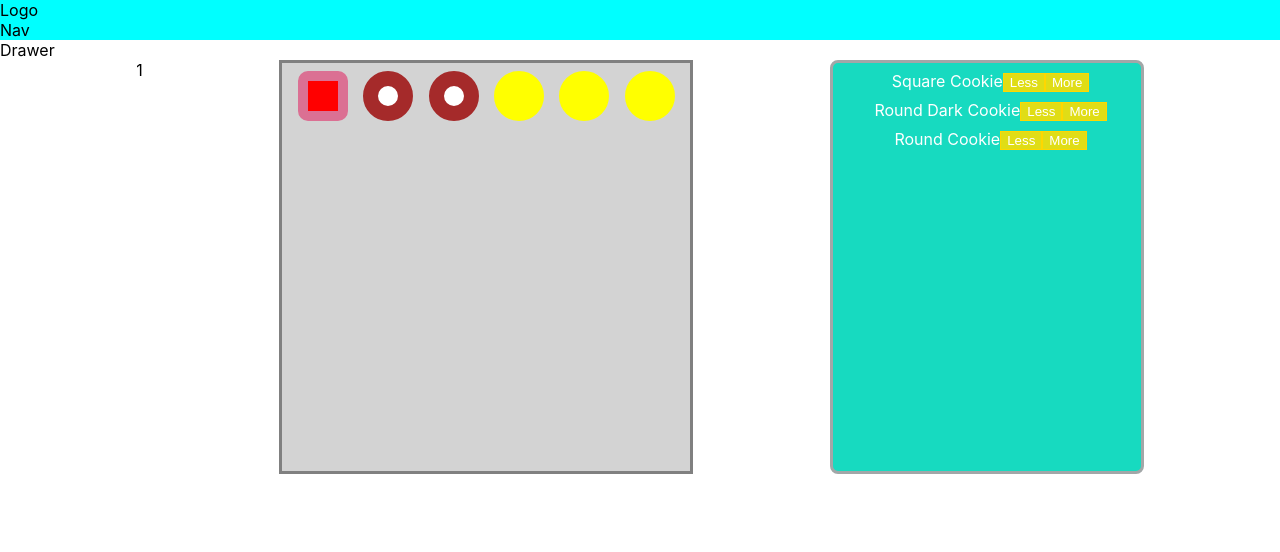
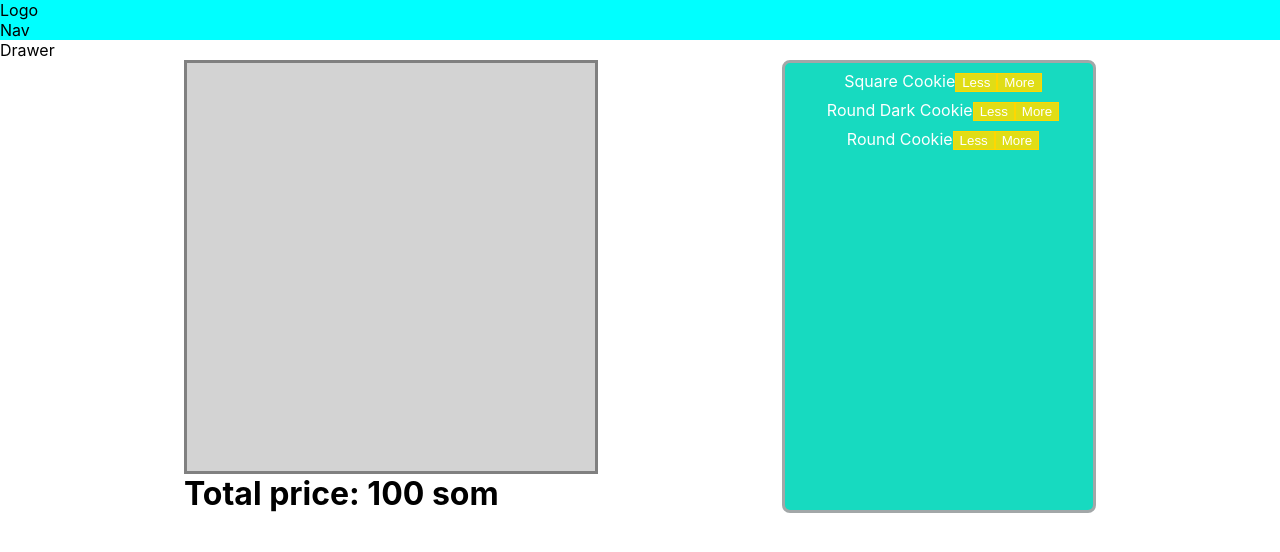
Before and after one commit to Nursen-Okenov/Cookies-Builder, a React (Create React App) app: page / in a window 1280 px wide. Shown: the top 552 px of the page. Built offline with nearby package versions, Linux system fonts and the light colour scheme.

Commit message:
Add price calculation

```diff
--- a/src/components/CookiesBuilder/CookiesControls/CookiesControls.js
+++ b/src/components/CookiesBuilder/CookiesControls/CookiesControls.js
@@ -2,14 +2,14 @@ import React from "react";
 import classes from "./CookiesControls.module.css";
 import CookiesControl from "./CookiesControl/CookiesControl";
 
+const CONTROLS = [
+  { label: "Square Cookie", type: "squareCookie" },
+  { label: "Round Dark Cookie", type: "roundDarkCookie" },
+  { label: "Round Cookie", type: "roundCookie" },
+];
+
 export default ({ addIngredient, removeIngredient }) => {
-  const controls = [
-    { label: "Square Cookie", type: "squareCookie" },
-    { label: "Round Dark Cookie", type: "roundDarkCookie" },
-    { label: "Round Cookie", type: "roundCookie" },
-  ];
-
-  const controlsOutput = controls.map((control) => (
+  const controlsOutput = CONTROLS.map((control) => (
     <CookiesControl
       control={control}
       addIngredient={addIngredient}
--- a/src/components/CookiesBuilder/CookiesKit/CookiesKit.js
+++ b/src/components/CookiesBuilder/CookiesKit/CookiesKit.js
@@ -2,18 +2,19 @@ import React from "react";
 import Cookies from "./Cookies/Cookies";
 import classes from "./CookiesKit.module.css";
 
-export default ({ ingredients}) => {
+export default ({ price, ingredients }) => {
   let ingredientsOutput = [];
 
-    Object.keys(ingredients).forEach(type => {
+  Object.keys(ingredients).forEach((type) => {
     for (let i = 0; i < ingredients[type]; i++) {
-            ingredientsOutput.push(<Cookies key={type +i} type={type} />);
+      ingredientsOutput.push(<Cookies key={type + i} type={type} />);
     }
   });
 
   return (
     <div className={classes.CookiesKit}>
-            {ingredientsOutput}
+      <div className={classes.bento}>{ingredientsOutput}</div>
+      <div className={classes.price}>Total price: {price} som</div>
     </div>
-    )
+  );
 };
--- a/src/components/CookiesBuilder/CookiesKit/CookiesKit.module.css
+++ b/src/components/CookiesBuilder/CookiesKit/CookiesKit.module.css
@@ -1,4 +1,4 @@
-.CookiesKit {
+.CookiesKit .bento{
     border: 3px solid gray;
     background-color: lightgray;
     width: 400px;
@@ -12,5 +12,9 @@
     justify-content: space-evenly;
 
     overflow: hidden;
+}
+.CookiesKit .price {
+    font-size: 2rem;
+    font-weight: bold;
 
 }
--- a/src/containers/CookiesBuilder/CookiesBuilder.js
+++ b/src/containers/CookiesBuilder/CookiesBuilder.js
@@ -3,30 +3,43 @@ import CookiesKit from "../../components/CookiesBuilder/CookiesKit/CookiesKit";
 import classes from "./CookiesBuilder.module.css";
 import CookiesControls from "../../components/CookiesBuilder/CookiesControls/CookiesControls";
 
+const PRICES = {
+  squareCookie: 30,
+  roundDarkCookie: 20,
+  roundCookie: 10,
+};
+
 export default () => {
   const [ingredients, setIngredients] = useState({
-    squareCookie: 1,
-    roundDarkCookie: 2,
-    roundCookie: 3,
+    squareCookie: 0,
+    roundDarkCookie: 0,
+    roundCookie: 0,
   });
+  const [price, setPrice] = useState(100);
 
   function addIngredient(type) {
     const newIngredients = { ...ingredients };
     newIngredients[type]++;
     setIngredients(newIngredients);
+
+    const newPrice = price + PRICES[type];
+    setPrice(newPrice);
   }
+
   function removeIngredient(type) {
     if (ingredients[type] >= 1) {
       const newIngredients = { ...ingredients };
       newIngredients[type]--;
       setIngredients(newIngredients);
+
+      const newPrice = price - PRICES[type];
+      setPrice(newPrice);
     }
   }
 
   return (
     <div className={classes.CookiesBuilder}>
-      {ingredients.squareCookie}
-      <CookiesKit ingredients={ingredients} />
+      <CookiesKit price={price} ingredients={ingredients} />
       <CookiesControls
         addIngredient={addIngredient}
         removeIngredient={removeIngredient}
```
Lines whose indentation alone changed are shown as unchanged.
